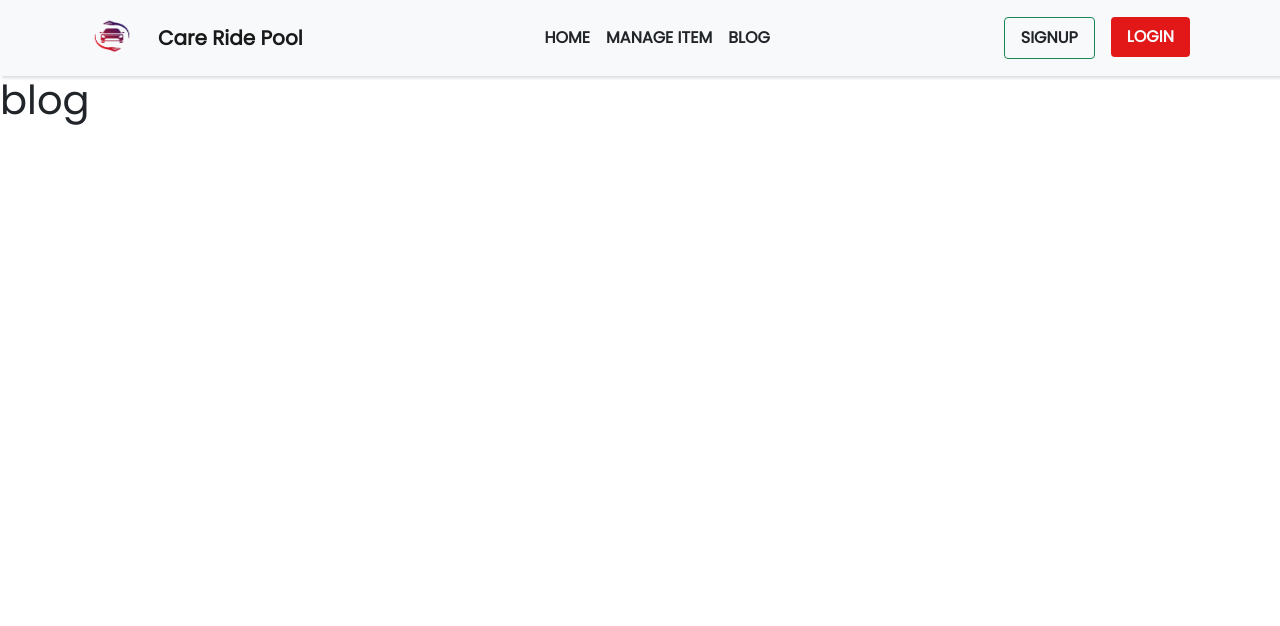
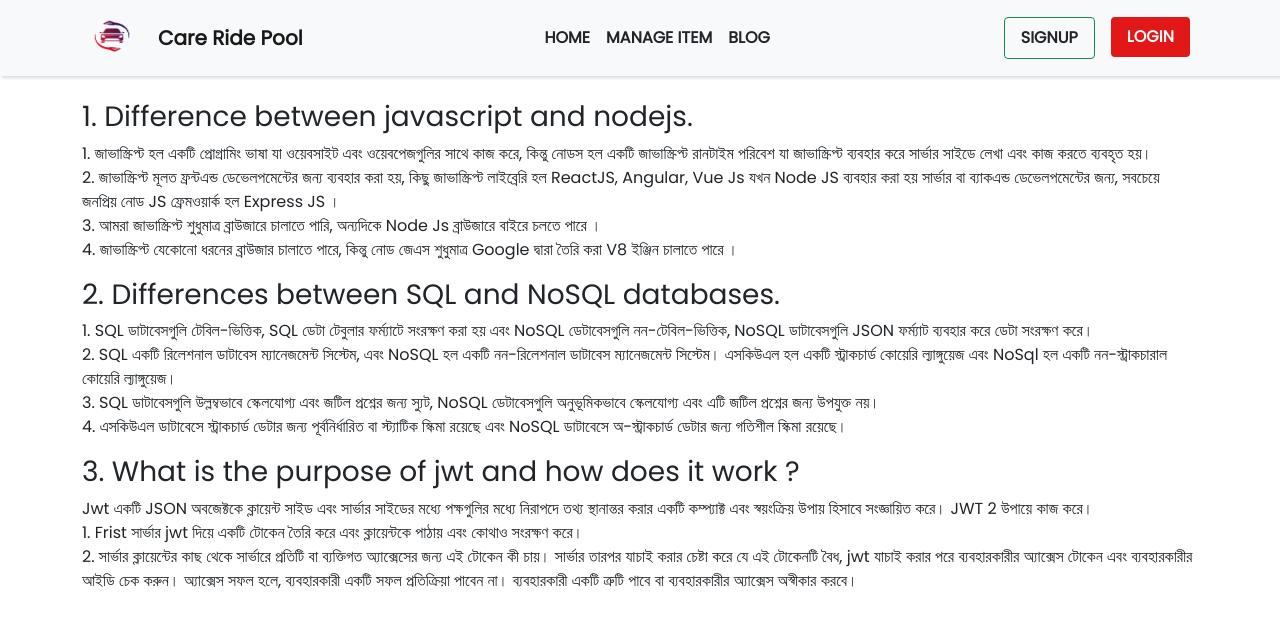
Before and after one commit to tareq621/warehouse-management-client-side, a React (Create React App) app: page /blog in a window 1280 px wide. Shown: the top 626 px of the page. Built offline with nearby package versions, Linux system fonts and the light colour scheme; no server answers; the HTML template or start-up script is replaced by a standard one.

Commit message:
3 question ans

```diff
--- a/src/Pages/AddItem/AddItem.js
+++ b/src/Pages/AddItem/AddItem.js
@@ -8,7 +8,7 @@ import useItems from '../../Hooks/useItems';
 const AddItem = (props) => {
     const { register, handleSubmit } = useForm();
     const [user] = useAuthState(auth);
-
+    console.log(user);
     const onSubmit = (event, data) => {
         console.log(data);
         const url = `http://localhost:5000/item`;
--- a/src/Pages/Blog/Blog.js
+++ b/src/Pages/Blog/Blog.js
@@ -2,8 +2,36 @@ import React from 'react';
 
 const Blog = () => {
     return (
-        <div>
-            <h1>blog</h1>
+        <div className='container mt-4'>
+            <div>
+                <h3>1. Difference between javascript and nodejs.</h3>
+                <p>1. জাভাস্ক্রিপ্ট হল একটি প্রোগ্রামিং ভাষা যা ওয়েবসাইট এবং ওয়েবপেজগুলির সাথে কাজ করে, কিন্তু নোডস হল একটি জাভাস্ক্রিপ্ট রানটাইম পরিবেশ যা জাভাস্ক্রিপ্ট ব্যবহার করে সার্ভার সাইডে লেখা এবং কাজ করতে ব্যবহৃত হয়। <br />
+                    2. জাভাস্ক্রিপ্ট মূলত ফ্রন্টএন্ড ডেভেলপমেন্টের জন্য ব্যবহার করা হয়, কিছু জাভাস্ক্রিপ্ট লাইব্রেরি হল ReactJS, Angular, Vue Js যখন Node JS ব্যবহার করা হয় সার্ভার বা ব্যাকএন্ড ডেভেলপমেন্টের জন্য, সবচেয়ে জনপ্রিয় নোড JS ফ্রেমওয়ার্ক হল Express JS ।<br />
+                    3. আমরা জাভাস্ক্রিপ্ট শুধুমাত্র ব্রাউজারে চালাতে পারি, অন্যদিকে Node Js ব্রাউজারে বাইরে চলতে পারে । <br />
+                    4. জাভাস্ক্রিপ্ট যেকোনো ধরনের ব্রাউজার চালাতে পারে, কিন্তু নোড জেএস শুধুমাত্র Google দ্বারা তৈরি করা V8 ইঞ্জিন চালাতে পারে ।
+
+
+                </p>
+            </div>
+            <div>
+                <h3>2. Differences between SQL and NoSQL databases.</h3>
+                <p>
+
+                    1. SQL ডাটাবেসগুলি টেবিল-ভিত্তিক, SQL ডেটা টেবুলার ফর্ম্যাটে সংরক্ষণ করা হয় এবং NoSQL ডেটাবেসগুলি নন-টেবিল-ভিত্তিক, NoSQL ডাটাবেসগুলি JSON ফর্ম্যাট ব্যবহার করে ডেটা সংরক্ষণ করে। <br />
+                    2. SQL একটি রিলেশনাল ডাটাবেস ম্যানেজমেন্ট সিস্টেম, এবং NoSQL হল একটি নন-রিলেশনাল ডাটাবেস ম্যানেজমেন্ট সিস্টেম। এসকিউএল হল একটি স্ট্রাকচার্ড কোয়েরি ল্যাঙ্গুয়েজ এবং NoSql হল একটি নন-স্ট্রাকচারাল কোয়েরি ল্যাঙ্গুয়েজ। <br />
+                    3. SQL ডাটাবেসগুলি উল্লম্বভাবে স্কেলযোগ্য এবং জটিল প্রশ্নের জন্য স্যুট, NoSQL ডেটাবেসগুলি অনুভূমিকভাবে স্কেলযোগ্য এবং এটি জটিল প্রশ্নের জন্য উপযুক্ত নয়।<br />
+                    4. এসকিউএল ডাটাবেসে স্ট্রাকচার্ড ডেটার জন্য পূর্বনির্ধারিত বা স্ট্যাটিক স্কিমা রয়েছে এবং NoSQL ডাটাবেসে অ-স্ট্রাকচার্ড ডেটার জন্য গতিশীল স্কিমা রয়েছে।
+                </p>
+            </div>
+            <div>
+                <h3>3. What is the purpose of jwt and how does it work ?</h3>
+                <p>Jwt একটি JSON অবজেক্টকে ক্লায়েন্ট সাইড এবং সার্ভার সাইডের মধ্যে পক্ষগুলির মধ্যে নিরাপদে তথ্য স্থানান্তর করার একটি কম্প্যাক্ট এবং স্বয়ংক্রিয় উপায় হিসাবে সংজ্ঞায়িত করে।
+                    JWT 2 উপায়ে কাজ করে। <br />
+                    1. Frist সার্ভার jwt দিয়ে একটি টোকেন তৈরি করে এবং ক্লায়েন্টকে পাঠায় এবং কোথাও সংরক্ষণ করে। <br />
+                    2. সার্ভার ক্লায়েন্টের কাছ থেকে সার্ভারে প্রতিটি বা ব্যক্তিগত অ্যাক্সেসের জন্য এই টোকেন কী চায়। সার্ভার তারপর যাচাই করার চেষ্টা করে যে এই টোকেনটি বৈধ, jwt যাচাই করার পরে ব্যবহারকারীর অ্যাক্সেস টোকেন এবং ব্যবহারকারীর আইডি চেক করুন। অ্যাক্সেস সফল হলে, ব্যবহারকারী একটি সফল প্রতিক্রিয়া পাবেন না। ব্যবহারকারী একটি ত্রুটি পাবে বা ব্যবহারকারীর অ্যাক্সেস অস্বীকার করবে।
+
+                </p>
+            </div>
         </div>
     );
 };
--- a/src/Pages/MyItem/MyItem.js
+++ b/src/Pages/MyItem/MyItem.js
@@ -1,6 +1,8 @@
 import React from 'react';
+import useItems from '../../Hooks/useItems';
 
 const MyItem = () => {
+    const [items, setItems] = useItems();
     return (
         <div>
             <h2>my item</h2>
```
Also changed, not shown: src/Pages/MyItem/MyItem.css (added).
